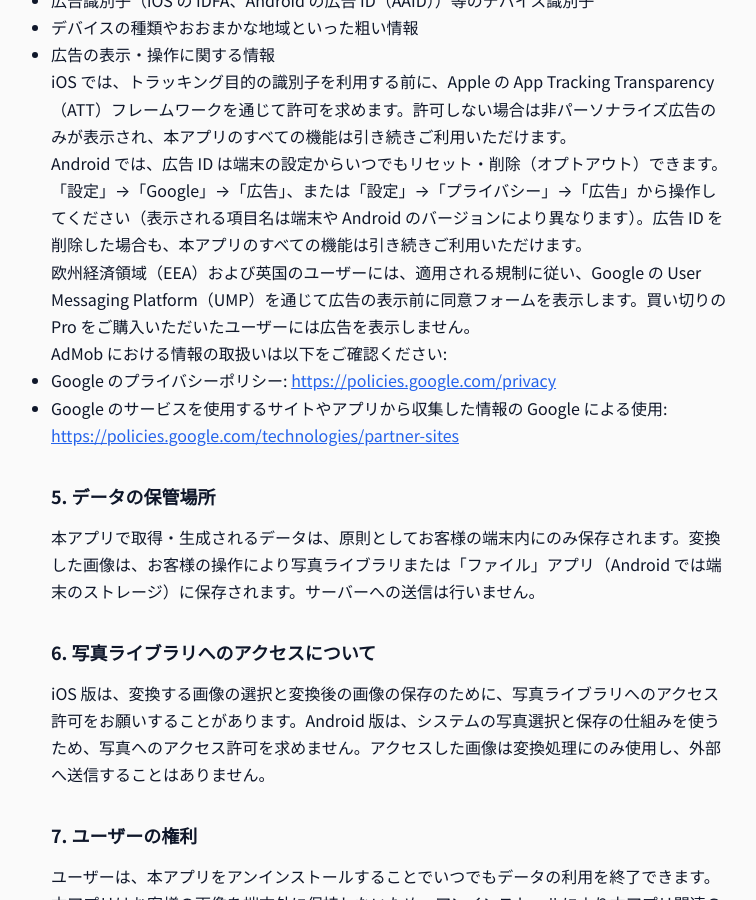
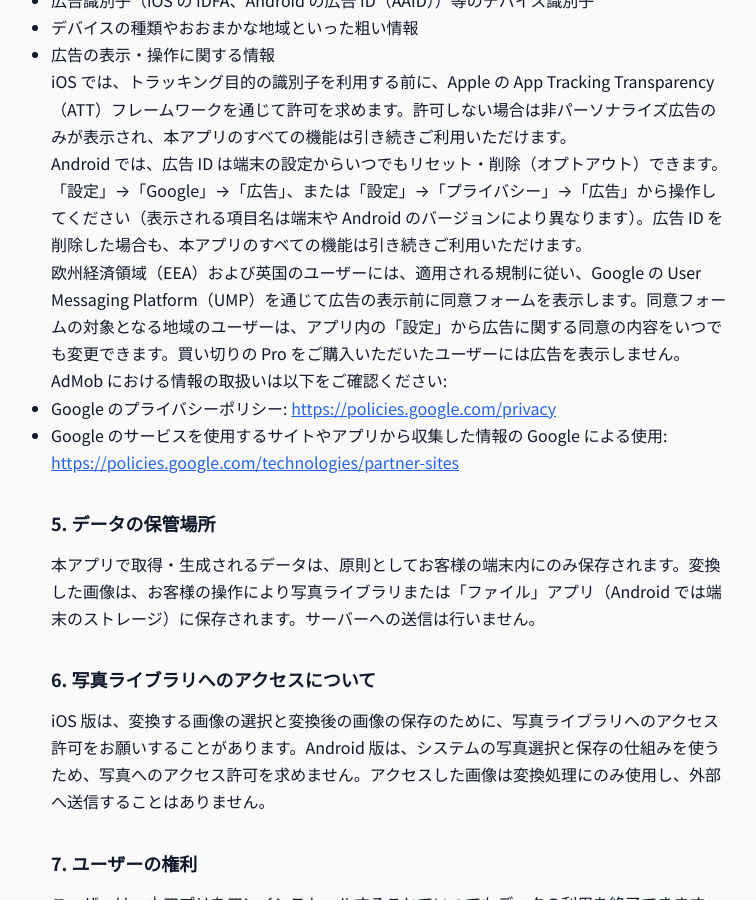
Before and after one commit to hecuhecu/hecuhecu.github.io, a Jekyll site: the page built from apps/heic-converter/privacy.md, in a window 1280 px wide and 900 px high, scrolled down 1265 px. Shown: the whole window, without its empty margins (249-1005 px from the left). Built offline with Jekyll 4.4.1, drawn with Linux system fonts in a browser that asks for light colours.

Commit message:
HEIC・チンチロ・照度計のプライバシー: 設定から広告の同意を変更できることを追記 (iOS/Android とも入口あり)
Co-Authored-By: Claude Opus 5.5 <noreply@anthropic.com>

```diff
--- a/apps/heic-converter/privacy.md
+++ b/apps/heic-converter/privacy.md
@@ -53,7 +53,7 @@ iOS では、トラッキング目的の識別子を利用する前に、Apple
 
 Android では、広告 ID は端末の設定からいつでもリセット・削除（オプトアウト）できます。「設定」→「Google」→「広告」、または「設定」→「プライバシー」→「広告」から操作してください（表示される項目名は端末や Android のバージョンにより異なります）。広告 ID を削除した場合も、本アプリのすべての機能は引き続きご利用いただけます。
 
-欧州経済領域（EEA）および英国のユーザーには、適用される規制に従い、Google の User Messaging Platform（UMP）を通じて広告の表示前に同意フォームを表示します。買い切りの Pro をご購入いただいたユーザーには広告を表示しません。
+欧州経済領域（EEA）および英国のユーザーには、適用される規制に従い、Google の User Messaging Platform（UMP）を通じて広告の表示前に同意フォームを表示します。同意フォームの対象となる地域のユーザーは、アプリ内の「設定」から広告に関する同意の内容をいつでも変更できます。買い切りの Pro をご購入いただいたユーザーには広告を表示しません。
 
 AdMob における情報の取扱いは以下をご確認ください:
 
```
Also changed, not shown: apps/chinchiro-dice/privacy.md (+1 -1 lines), apps/light-meter/privacy.md (+1 -1 lines).
